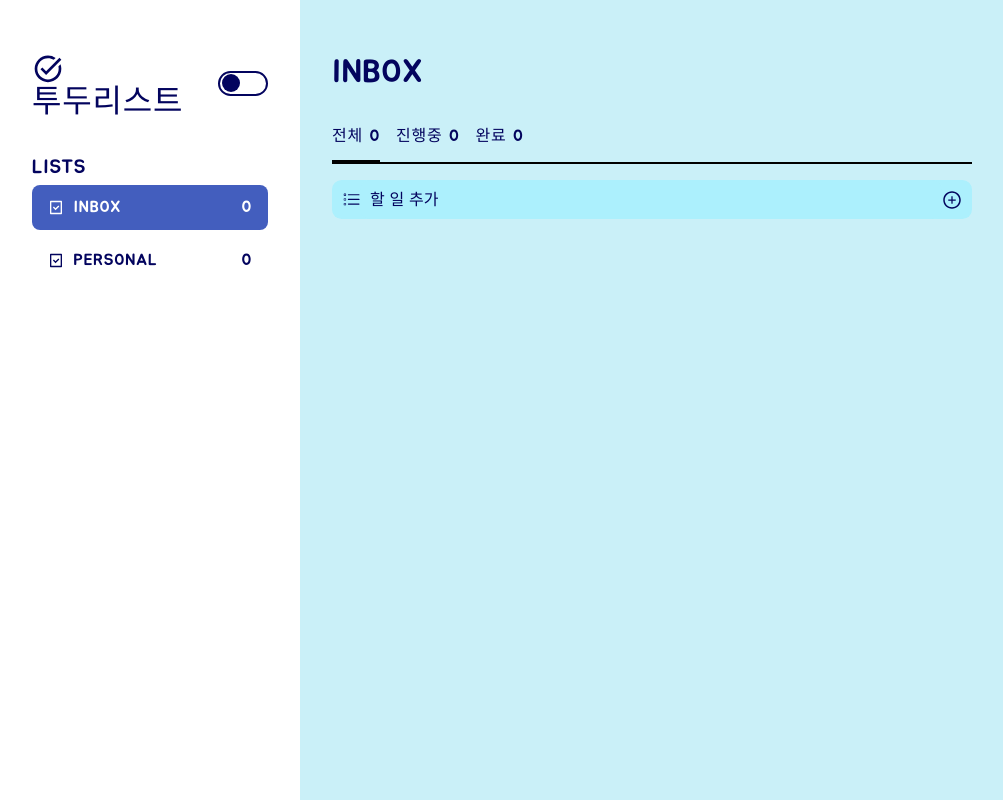
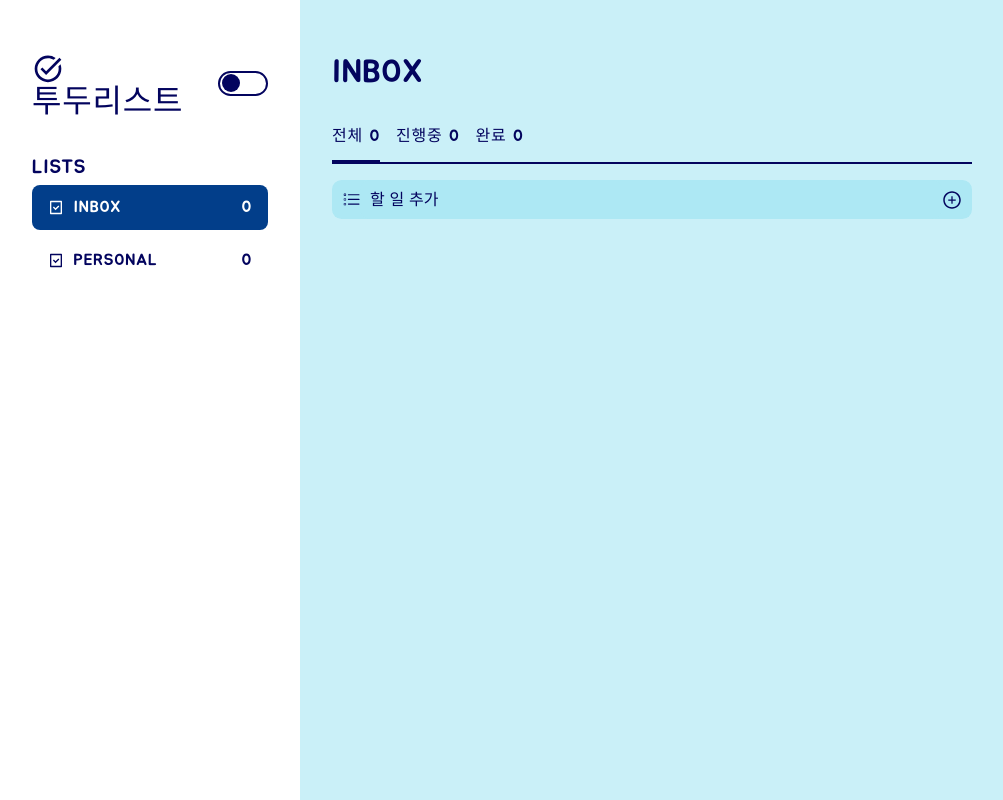
Before and after one commit to scseong/TodoList, a React (Create React App) app: page / in a window 1280 px wide. Shown: the whole page, without its empty margins (0-1003 px from the left). Built offline with nearby package versions, Linux system fonts and the light colour scheme.

Commit message:
style: 다크모드 색상 변경 (#33)

```diff
--- a/src/components/Sidebar.module.css
+++ b/src/components/Sidebar.module.css
@@ -2,7 +2,7 @@
   width: 300px;
   height: 100vh;
   padding: 0;
-  background-color: var(--color-sidebar-bg);
+  background-color: var(--color-bg-sidebar);
   color: var(--color-text);
 }
 
--- a/src/components/ToDo.module.css
+++ b/src/components/ToDo.module.css
@@ -40,7 +40,7 @@
   display: block;
   width: 20px;
   height: 20px;
-  background: var(--color-white);
+  background: var(--color-badge);
   border-radius: 10px;
   cursor: pointer;
 }
--- a/src/index.css
+++ b/src/index.css
@@ -65,28 +65,34 @@ button {
 	--color-black: #000;
 	--color-white: #fff;
 	--color-accent: #03045e;
-	--color-bg: #caf0f8;
-	--color-bg-darker: #acf0fd;
-	--color-bg-nav-hover: #f1f4ff;
-	--color-bg-actived: #435ebe;
-	--color-border: #000;
-	--color-sidebar-bg: #fff;
-	--color-text: #03045e;
+
+	--color-bg: #CAF0F8;
+	--color-bg-darker: #ADE8F4;
+	--color-bg-sidebar: #fff;
+	--color-bg-nav-hover: #e8f8fb;
+	--color-bg-actived: #023E8A;
+	--color-border: #03045E;
+
+	--color-text: #03045E;
 	--color-text-actived: #fff;
-	--color-text-hover: #5595fc;
+	--color-text-hover: #0096C7;
+	--color-badge: #fff;
 }
 
 html.dark {
-	--color-black: #000;
-	--color-white: #fff;
-	--color-bg: #2300a4;
-	--color-bg-darker: #205295;
-	--color-bg-nav-hover: #6a5aa3;
-	--color-bg-actived: #fff;
-	--color-border: #fff;
-	--color-sidebar-bg: #13005A;
-	--color-text: #fff;
-	--color-text-actived: #000;
-	--color-text-hover: #a6acc0;
+	--color-accent: #495057;
+
+	--color-bg: #212529;
+	--color-bg-darker: #495057;
+	--color-bg-sidebar: #343A40;
+	--color-bg-nav-hover: #222;
+	--color-bg-actived: #495057;
+	--color-border: #F8F9FA;
+
+	--color-text: #DEE2E6;
+	--color-text-actived: #fff;
+	--color-text-hover: #ADB5BD;
+	--color-badge: #DEE2E6;
 }
-/* https://coolors.co/03045e-023e8a-0077b6-0096c7-00b4d8-48cae4-90e0ef-ade8f4-caf0f8 */
+
+/* https://coolors.co/palette/f8f9fa-e9ecef-dee2e6-ced4da-adb5bd-6c757d-495057-343a40-212529 */
```
